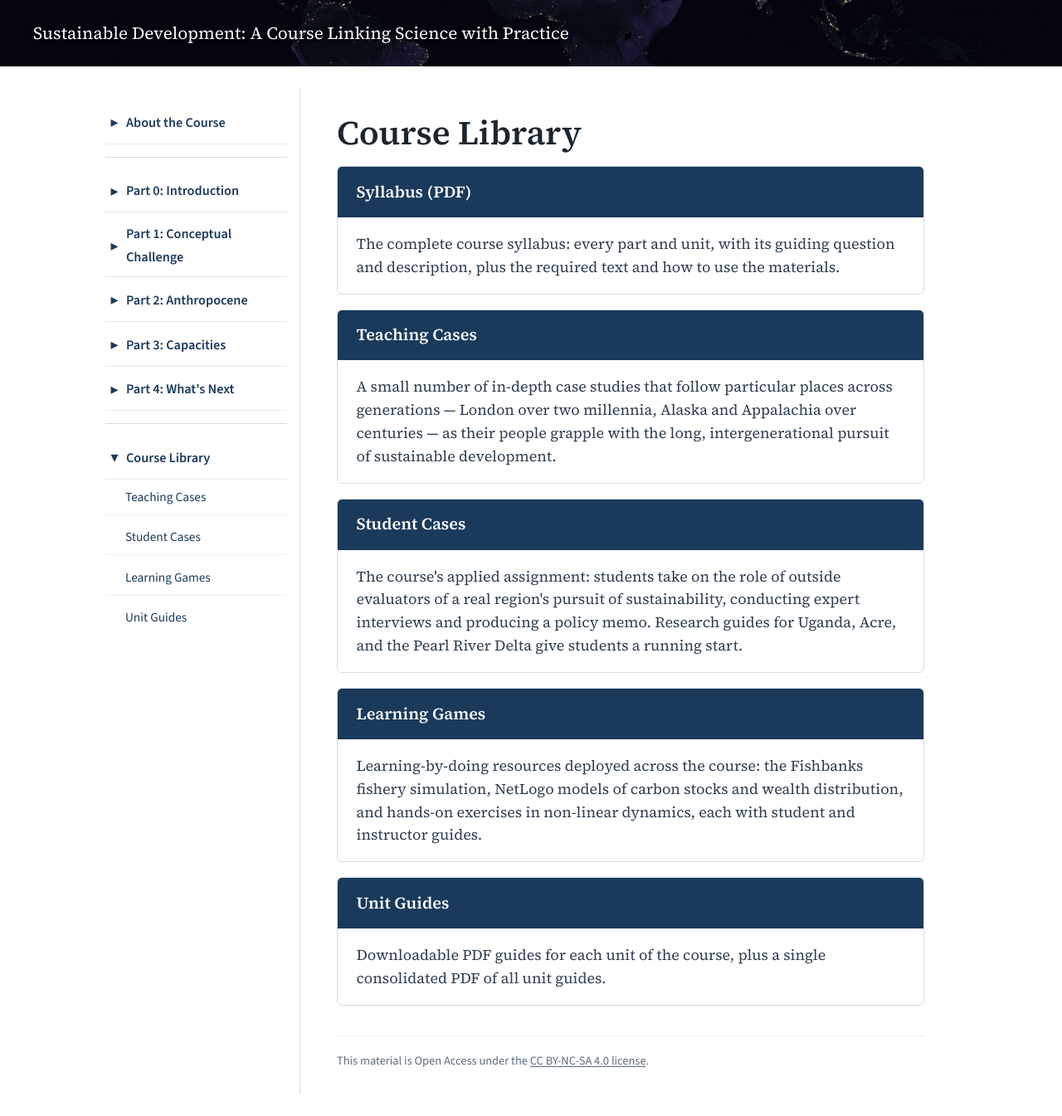
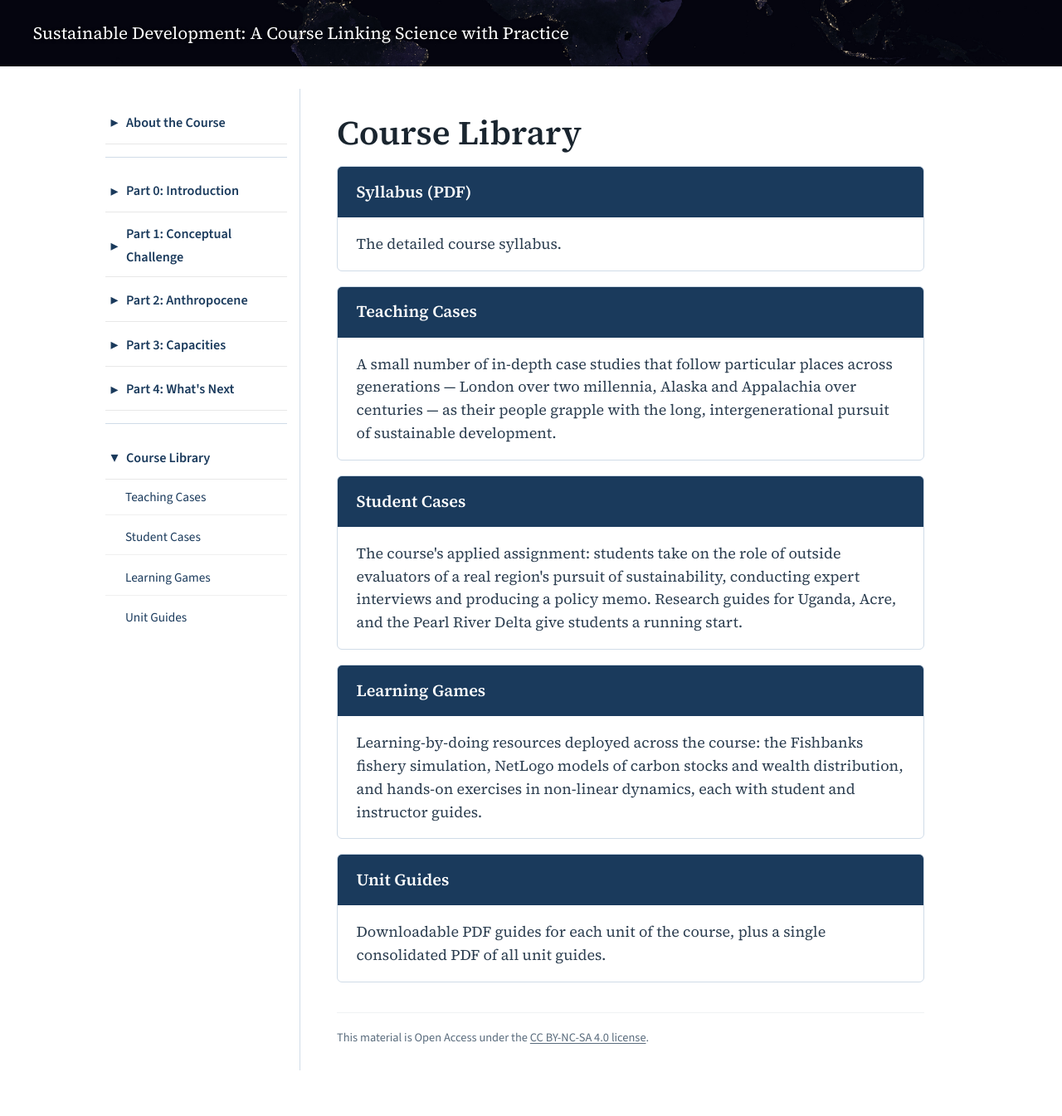
Before and after one commit to agharley/sustsci, a Jekyll site: the page built from course/course-library/index.md, in a window 1280 px wide. Shown: the whole page at 83% size. Built offline with Jekyll 4.4.1, drawn with Linux system fonts in a browser that asks for light colours; after the commit the page ends 1317 px from its top, so only the background shows below that.

Commit message:
library fix

```diff
--- a/course/course-library/index.md
+++ b/course/course-library/index.md
@@ -11,7 +11,7 @@ description: "The library for the Sustainable Development course: the syllabus,
     <a href="{{ '/course/sustainable-development-syllabus.pdf' | relative_url }}">Syllabus (PDF)</a>
   </div>
   <div class="part-card-units">
-    <p>The complete course syllabus: every part and unit, with its guiding question and description, plus the required text and how to use the materials.</p>
+    <p>The detailed course syllabus.</p>
   </div>
 </div>
 
```
